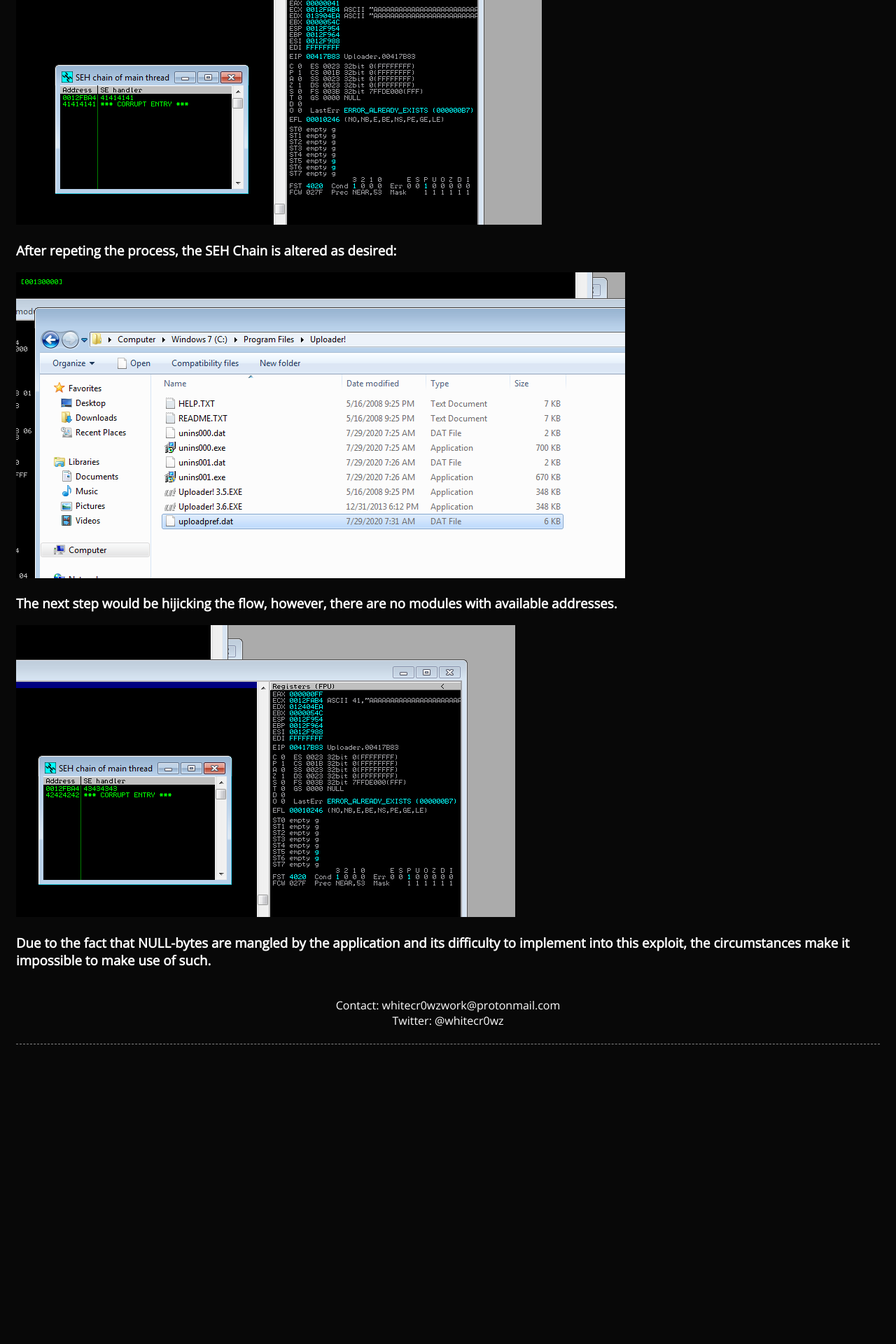
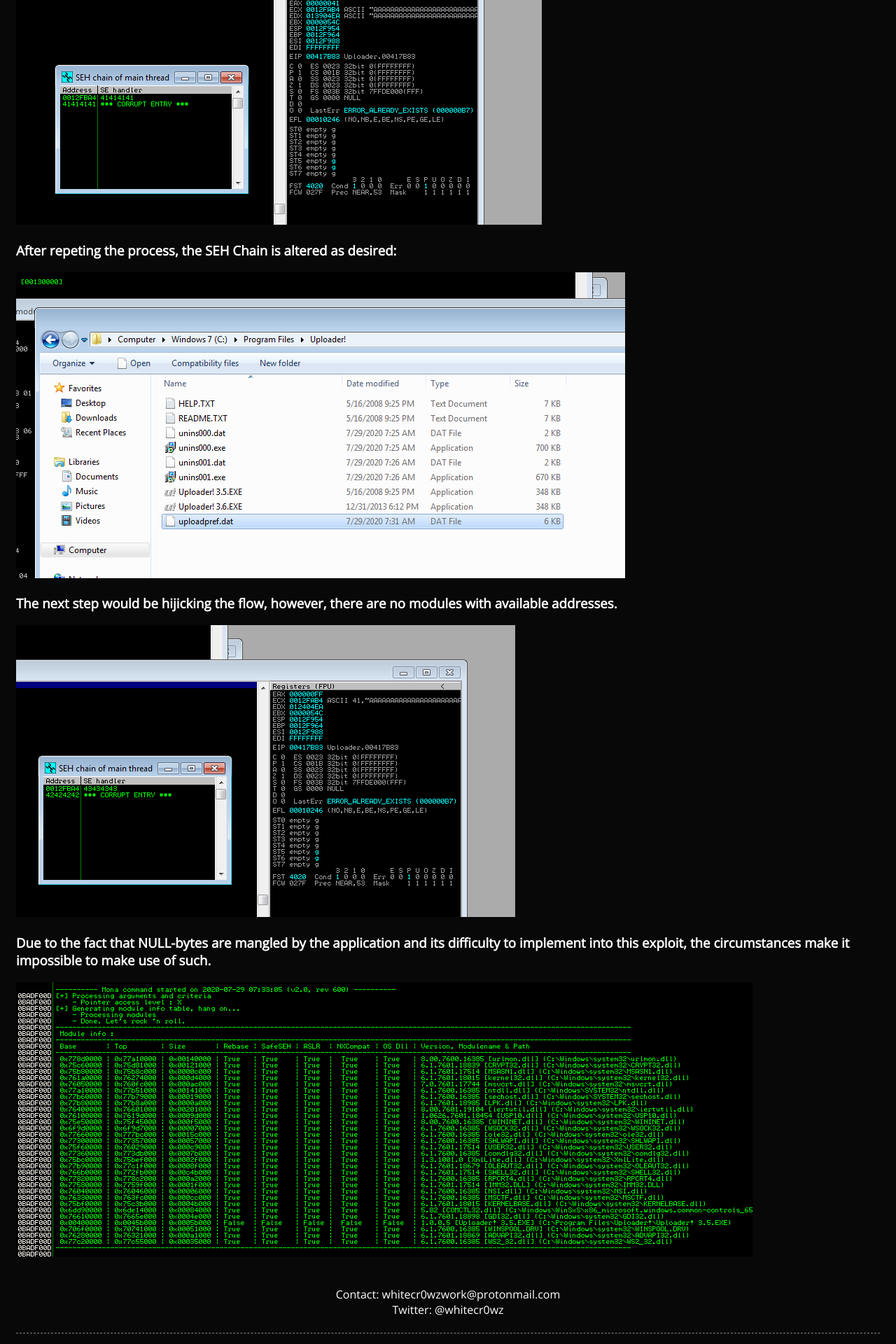
Before and after one commit to whitecr0wz/whitecr0wz.github.io, a Jekyll site: the page built from _posts/posts/2020-07-29-Uploader-SEH.md, in a window 1280 px wide. Shown: the part 2073-3993 px from the top of the page at 70% size. Built offline with Jekyll 4.4.1, drawn with Linux system fonts in a browser that asks for light colours; before the commit the page ends 3580 px from its top, so only the background shows below that.

Commit message:
Update 2020-07-29-Uploader-SEH.md

```diff
--- a/_posts/posts/2020-07-29-Uploader-SEH.md
+++ b/_posts/posts/2020-07-29-Uploader-SEH.md
@@ -66,3 +66,5 @@ f.close()
 ![](/assets/img/Findings9/6.png)
 
 ### Due to the fact that NULL-bytes are mangled by the application and its difficulty to implement into this exploit, the circumstances make it impossible to make use of such.
+
+![](/assets/img/Findings9/7.png)
```
